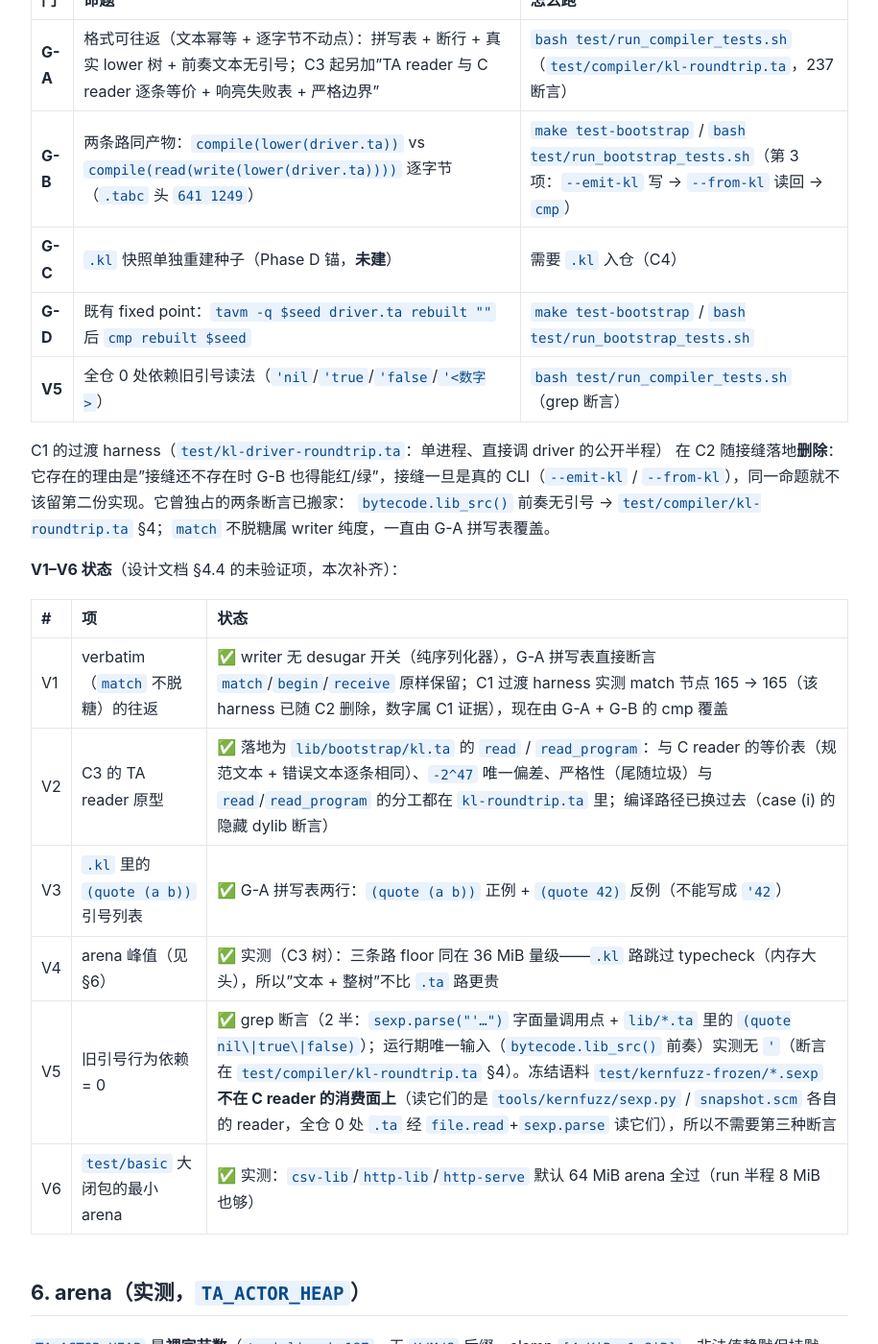
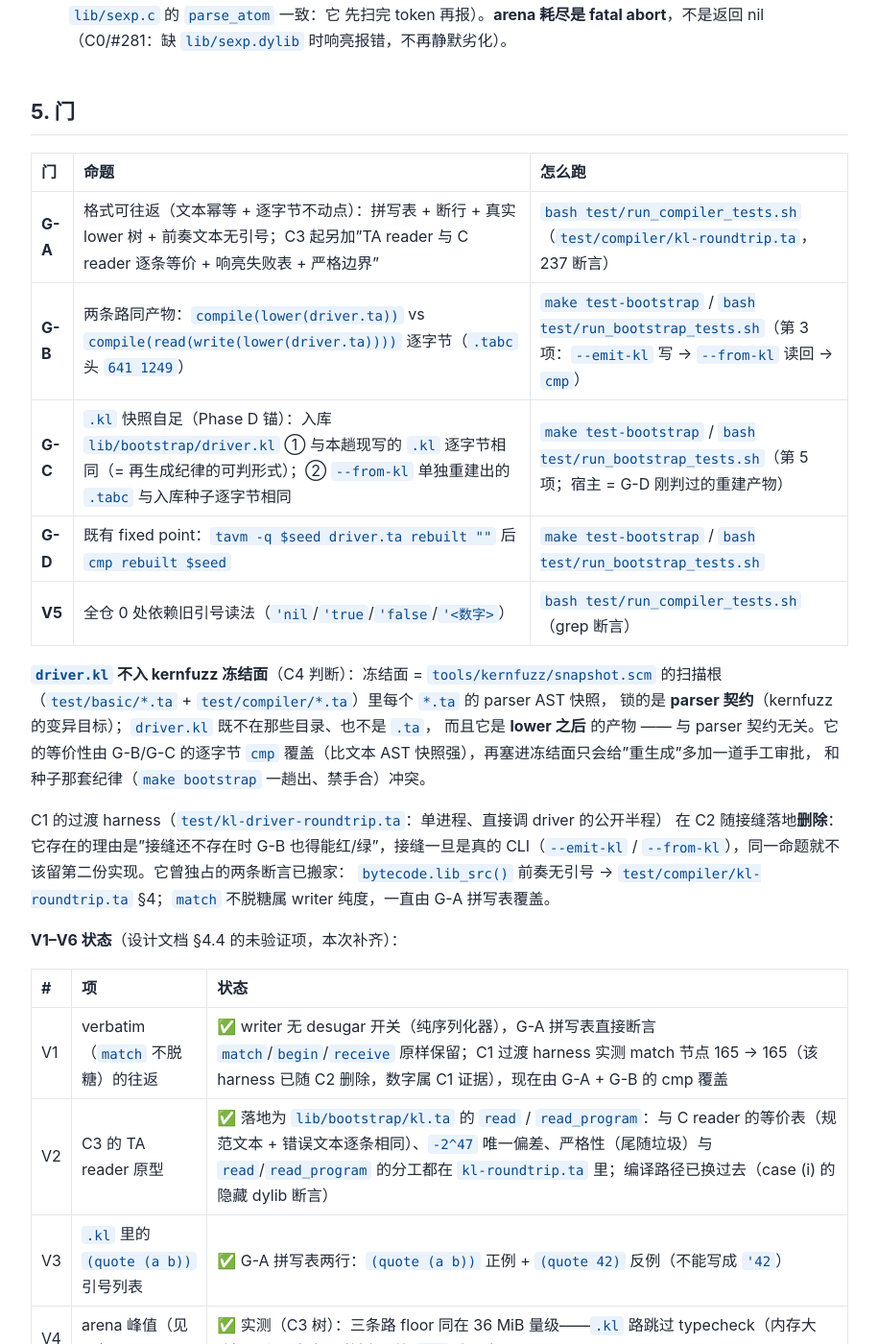
Before and after one commit to tiancaiamao/tinyactor, a Jekyll site: the page built from docs/kl-format.md, in a window 1280 px wide and 1400 px high, scrolled down 3703 px. Shown: the whole window at 96% size, without its empty margins (182-1097 px from the left). Built offline with Jekyll 4.4.1, drawn with Linux system fonts in a browser that asks for light colours; our own code applies the rules of GitHub Pages for plain Markdown files; some of the changed text lies outside the part shown.

Commit message:
feat(kl): .kl 快照入仓 + G-C 自足门（Phase C 收官棒 C4） (#328)
* feat(kl): .kl 快照入仓 + G-C 自足门（Phase C 收官棒 C4）

what:
- lib/bootstrap/driver.kl 入仓：driver 全闭包的 .kl 文本（425,292 B / 14,656 行），
  与 lib/bootstrap.tabc 是同一次 `make bootstrap` 的两个产物。
- Makefile：bootstrap recipe 一趟同时写种子与快照（临时名带 PID 后缀，编译成功
  且两者非空后才 mv 落位 ⇒ 失败留下的是旧的一对，不会出现「新文本 + 旧种子」；
  -j 下两个目标规则并行调起同一 recipe 也互不覆写）；新增
  lib/bootstrap/driver.kl 规则（同款依赖，只在过期时调 bootstrap），
  TEST_DEPS 补上它。
- test/run_bootstrap_tests.sh 第 5 项 G-C：① 入库快照 == 本趟 --emit-kl 现写的
  .kl（再生成纪律的可判形式）② `--from-kl 快照` 单独重建的 .tabc == 入库种子。
- docs/kl-format.md §5（G-C 行 + 冻结面判断）/§6/§7/§8 + AGENTS.md 同步。

why:
.kl 是 Phase D 的锚：快照能**单独**重建种子 = `.kl` 路自足；同时把「改了
lower/writer/reader 却没重跑 `make bootstrap`」从纪律变成可执行的红。纪律与
lib/bootstrap.tabc 完全同款：同 PR 再生成、禁手合、连跑两遍逐字节一致。

how-tested:
- make bootstrap ×2 + cmp：种子与快照各自逐字节稳定（fixed point）。
- make test-bootstrap：5/5（G-D fixed point + G-B + G-C 全绿）。
- G-C 反向：删快照 ⇒ 红 "snapshot missing"；快照尾加一字节 ⇒ 红
  "out of sync"；两者都不影响其余 4 项。
- make test 0 failures；make coverage 80.11%（gate 75%）；backend-gate rc=0；
  kernfuzz-snapshot-check rc=0；fmt-check rc=0。

Signed-off-by: tiancaiamao <tiancaiamao@gmail.com>

* chore(kl): merge main 后重新生成 lib/bootstrap/driver.kl 快照

main (#326) 改了 lib/bootstrap/driver.ta（import core: 前缀），种子在 main 上已
重生成、快照留在本分支的旧版本 ⇒ 必须按同款纪律再生成，禁手合。

做法：解完源码合并（本次 lib/bootstrap.tabc 无冲突，随 main 带过来即与合并后
源码一致）+ `make bootstrap` 连跑两遍，种子与快照各自逐字节一致（cmp 通过）。

Signed-off-by: tiancaiamao <tiancaiamao@gmail.com>

---------

Signed-off-by: tiancaiamao <tiancaiamao@gmail.com>

````diff
--- a/docs/kl-format.md
+++ b/docs/kl-format.md
@@ -13,6 +13,12 @@
 > 两份 reader 在过渡期并存，纪律不是"各自能跑"而是**等价**：
 > `test/compiler/kl-roundtrip.ta` 对同一批输入逐条断言"同一棵规范文本 + 同一句
 > 错误文本"（含 `line/col`）。
+>
+> 从 C4 起**入库快照** [`lib/bootstrap/driver.kl`](../lib/bootstrap/driver.kl)
+> 也在仓里：本编译器自身闭包的 `.kl` 文本（425,292 B / 14,656 行）。它与
+> `lib/bootstrap.tabc` 是 **同一次 `make bootstrap` 的两个产物**，所以重新生成
+> 纪律完全同款：禁手合、改 `lib/bootstrap/*.ta` 后重跑 `make bootstrap`、连跑两遍
+> 产物逐字节一致。G-C（§5）断言它能**单独**重建种子。
 
 ## 1. 在管线里的位置
 
@@ -38,6 +44,8 @@ match kl.read_program(bytecode.lib_src()) {              // 前奏本身就是 .
 ```
 
 - `--emit-kl` **不参与编译**：它只多写一份文本，产物逐字节不变（G-B 的一半判据）。
+- 入库种子与快照都是 `make bootstrap` 的产物（同一条 recipe）：`.ta` 源码动了
+  而产物没跟着重生成 ⇒ G-C/G-D 红。
 - 前处理（tokenize → parse → resolve_imports → typecheck）在 `.kl` 路径上**不跑**，
   因为生成 `.kl` 时已经跑过 ⇒ `.kl` 路径**不做 typecheck**（结构性事实，见 §1.1）。
 - 前奏 `bytecode.lib_src()`（一行 lisp 形文本）两条路共享，它本身就是 `.kl` 词表里的
@@ -150,9 +158,17 @@ comment := ';' 到行尾
 |---|---|---|
 | **G-A** | 格式可往返（文本幂等 + 逐字节不动点）：拼写表 + 断行 + 真实 lower 树 + 前奏文本无引号；C3 起另加"TA reader 与 C reader 逐条等价 + 响亮失败表 + 严格边界" | `bash test/run_compiler_tests.sh`（`test/compiler/kl-roundtrip.ta`，237 断言） |
 | **G-B** | 两条路同产物：`compile(lower(driver.ta))` vs `compile(read(write(lower(driver.ta))))` 逐字节（`.tabc` 头 `641 1249`） | `make test-bootstrap` / `bash test/run_bootstrap_tests.sh`（第 3 项：`--emit-kl` 写 → `--from-kl` 读回 → `cmp`） |
-| **G-C** | `.kl` 快照单独重建种子（Phase D 锚，**未建**） | 需要 `.kl` 入仓（C4） |
+| **G-C** | `.kl` 快照自足（Phase D 锚）：入库 `lib/bootstrap/driver.kl` ① 与本趟现写的 `.kl` 逐字节相同（= 再生成纪律的可判形式）；② `--from-kl` 单独重建出的 `.tabc` 与入库种子逐字节相同 | `make test-bootstrap` / `bash test/run_bootstrap_tests.sh`（第 5 项；宿主 = G-D 刚判过的重建产物） |
 | **G-D** | 既有 fixed point：`tavm -q $seed driver.ta rebuilt ""` 后 `cmp rebuilt $seed` | `make test-bootstrap` / `bash test/run_bootstrap_tests.sh` |
 | **V5** | 全仓 0 处依赖旧引号读法（`'nil`/`'true`/`'false`/`'<数字>`） | `bash test/run_compiler_tests.sh`（grep 断言） |
+
+**`driver.kl` 不入 kernfuzz 冻结面**（C4 判断）：冻结面 = `tools/kernfuzz/snapshot.scm`
+的扫描根（`test/basic/*.ta` + `test/compiler/*.ta`）里每个 `*.ta` 的 parser AST 快照，
+锁的是 **parser 契约**（kernfuzz 的变异目标）；`driver.kl` 既不在那些目录、也不是 `.ta`，
+而且它是 **lower 之后** 的产物 —— 与 parser 契约无关。它的等价性由 G-B/G-C 的逐字节
+`cmp` 覆盖（比文本 AST 快照强），再塞进冻结面只会给"重生成"多加一道手工审批，
+和种子那套纪律（`make bootstrap` 一趟出、禁手合）冲突。
+
 
 C1 的过渡 harness（`test/kl-driver-roundtrip.ta`：单进程、直接调 driver 的公开半程）
 在 C2 随接缝落地**删除**：它存在的理由是"接缝还不存在时 G-B 也得能红/绿"，接缝一旦是真的
@@ -191,6 +207,7 @@ writer 纯度，一直由 G-A 拼写表覆盖。
 
 ```sh
 # 先写 .kl（driver 闭包 = 425,292 B 文本；C3 把 TA reader 自己也算进了闭包）
+# 入库快照 lib/bootstrap/driver.kl 就是这条命令今天写出来的那份（G-C ①）
 ./tavm -q lib/bootstrap.tabc --emit-kl /tmp/driver.kl lib/bootstrap/driver.ta /tmp/A.tabc ""
 TA_ACTOR_HEAP=37748736 ./tavm -q lib/bootstrap.tabc --from-kl /tmp/driver.kl /tmp/B.tabc
 TA_ACTOR_HEAP=38797312 ./tavm -q lib/bootstrap.tabc lib/bootstrap/driver.ta /tmp/P.tabc ""
@@ -210,6 +227,7 @@ abort（打印占用明细），绝不返回半个结构；是否需要给编译
    **源码**的能力，而入库种子在引入它的那个 PR 里按定义还没有它（要它懂 `--emit-kl`，
    得先 `make bootstrap`——那条链本身就是 G-D）。所以 G-B 用 `run_bootstrap_tests.sh`
    刚重建出来的驱动当宿主，A 路直接复用它（G-D 已判它逐字节 == 种子），同时省掉一次重建。
+   G-C 同此，并复用 G-B 那次 `--emit-kl` 写出的 `.kl`（免第二次 emit）。
 5. **负 int48 下界收在 `-(2^47-1)`**（§4）：`-2^47` 的绝对值超出 int48，TA 侧根本
    表示不出来（`lib/json.ta:int_acc` 同此规则）；C reader 的 `strtoll` 多接受这一个
    值。偏差面 = 1 个值，两侧各有断言。
@@ -233,5 +251,9 @@ abort（打印占用明细），绝不返回半个结构；是否需要给编译
 | C0 | `lib/sexp.dylib` 缺失时响亮报错（替换静默 arena 耗尽） | ✅ #314 |
 | C1 | `lib/bootstrap/kl.ta` 的 write + reader 引号/点对规则 + G-A/G-B + V1–V6 | ✅ #318 |
 | C2 | driver 接缝参数化（`--emit-kl` / `--from-kl`）+ G-B 进 `run_bootstrap_tests.sh` | ✅ #321 |
-| C3 | reader 搬编译器层（删编译路径对 `lib/sexp.dylib` 的依赖）+ 渲染器收敛（#1/#4 → kl） | ✅ 本 PR |
-| C4 | `.kl` 快照入仓 + G-C（纪律同 `lib/bootstrap.tabc`：禁手合，重跑再生成） | 未做 |
+| C3 | reader 搬编译器层（删编译路径对 `lib/sexp.dylib` 的依赖）+ 渲染器收敛（#1/#4 → kl） | ✅ #325 |
+| C4 | `.kl` 快照入仓（`lib/bootstrap/driver.kl`）+ G-C（纪律同 `lib/bootstrap.tabc`：禁手合，重跑再生成） | ✅ 本 PR |
+
+Phase C 收尾：C0–C4 全绿后 `.ta → .kl → .tabc` 三段各有入口与门（G-A/G-B/G-C/G-D/V5），
+`.kl` 快照就是 Phase D 的锚——任何后续改动若把 `compile(driver.kl)` 与种子推开一个字节，
+G-C 先红。
````
Also changed, not shown: AGENTS.md (+2 -2 lines), 3 other files.
